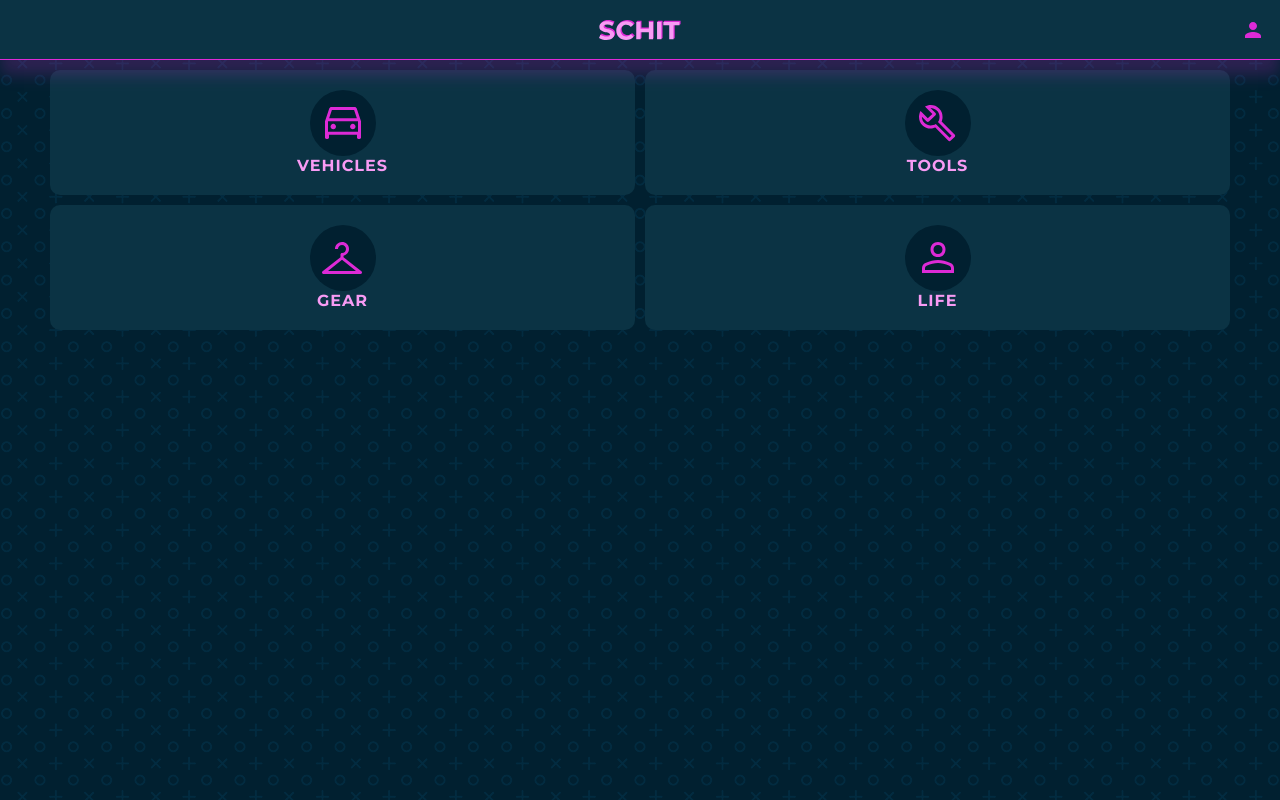
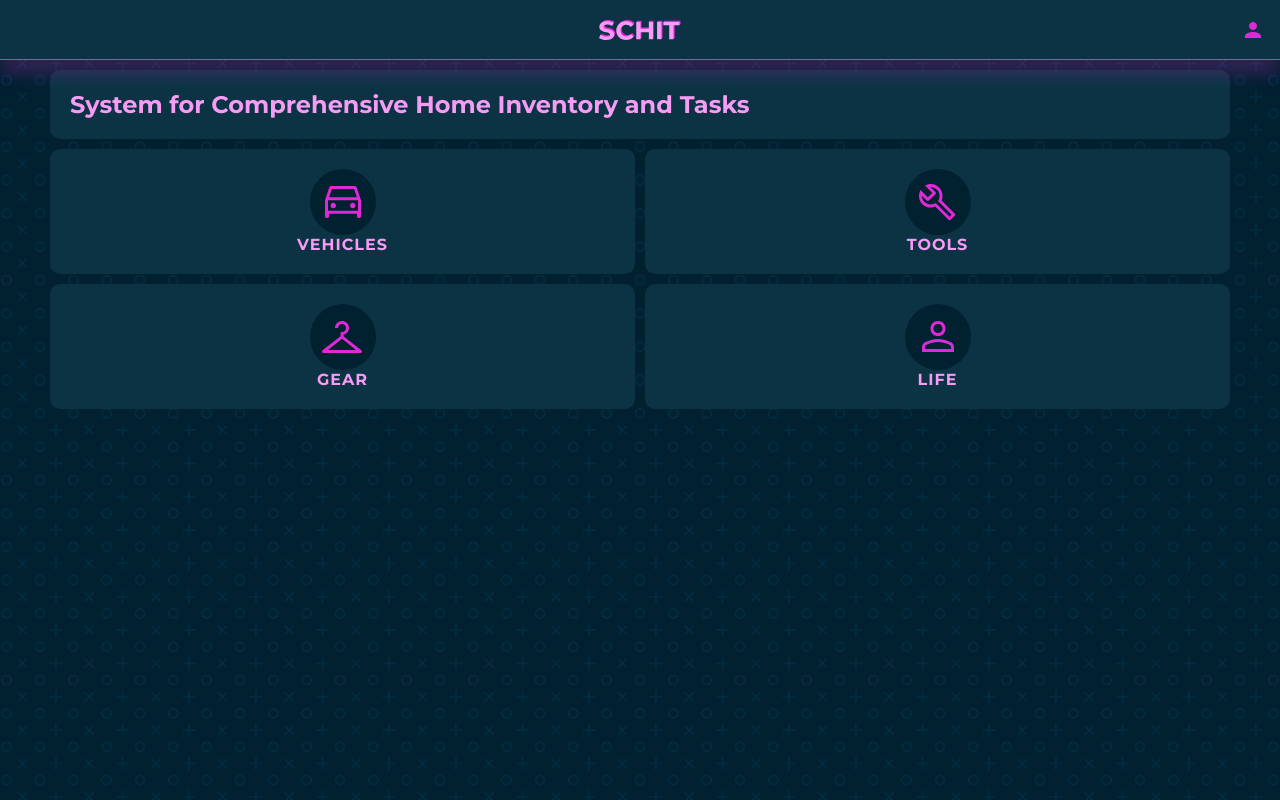
Before and after one commit to ender2821/next-stuff-app, a Next.js app: page / in a window 1280 px wide. Built offline with nearby package versions, Linux system fonts and the light colour scheme; no server answers.

Commit message:
add app title

```diff
--- a/app/(user)/main.module.scss
+++ b/app/(user)/main.module.scss
@@ -7,6 +7,15 @@
 
 .mainSecondary {
   background: $secondaryPageBg;
+}
+
+.title {
+  background: $mainElementBg;
+  border-radius: 10px;
+  color: $mainText;
+  font-size: 2.4rem;
+  grid-column: span 2;
+  padding: 2rem;
 }
 
 .homeLinks {
--- a/app/(user)/page.tsx
+++ b/app/(user)/page.tsx
@@ -22,6 +22,7 @@
   return (
     <>
       <ul className={styles.homeLinks}>
+        <h1 className={styles.title}>System for Comprehensive Home Inventory and Tasks</h1>
         <li>
           <Link href="/vehicles">
             <div className={styles.iconContain}>
```
